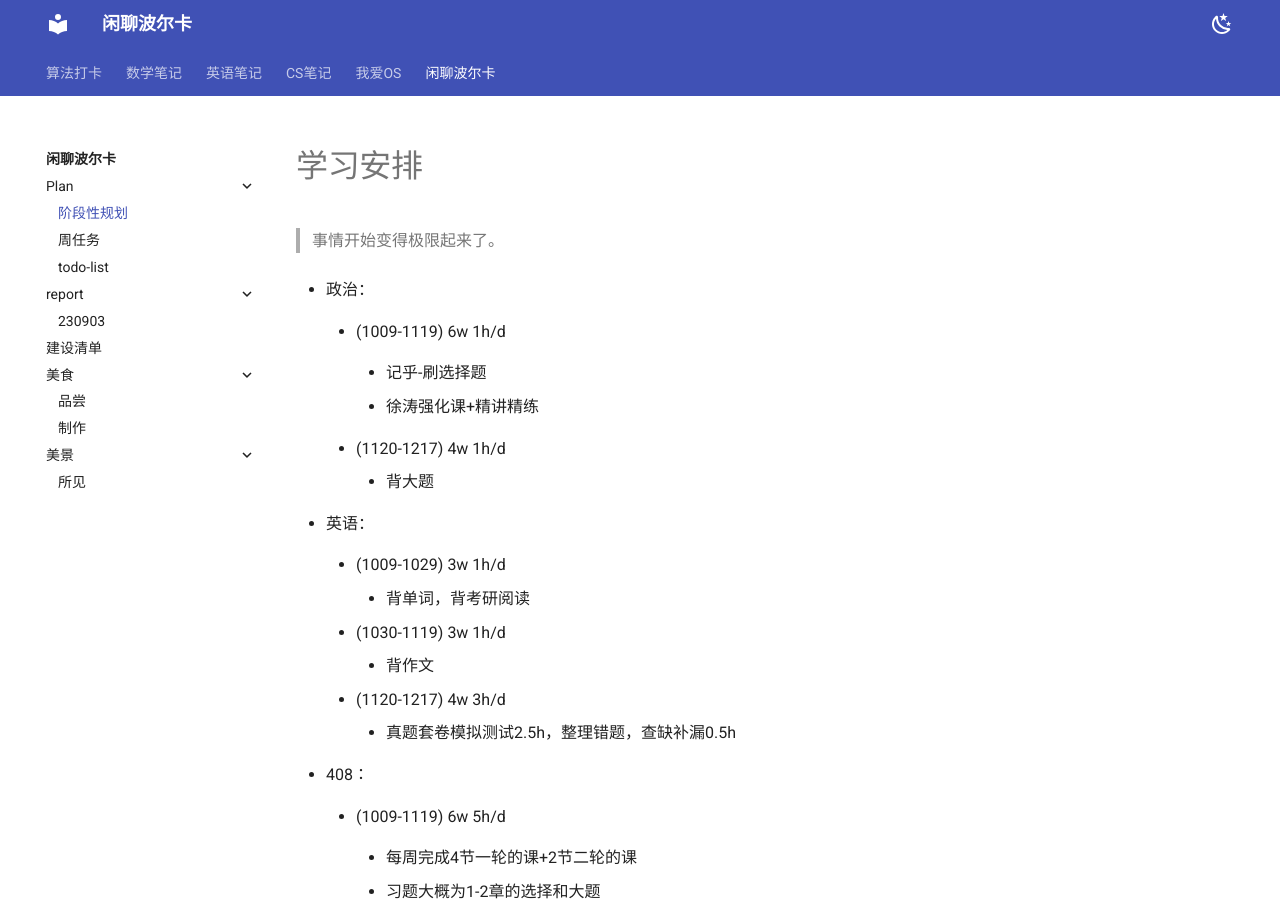
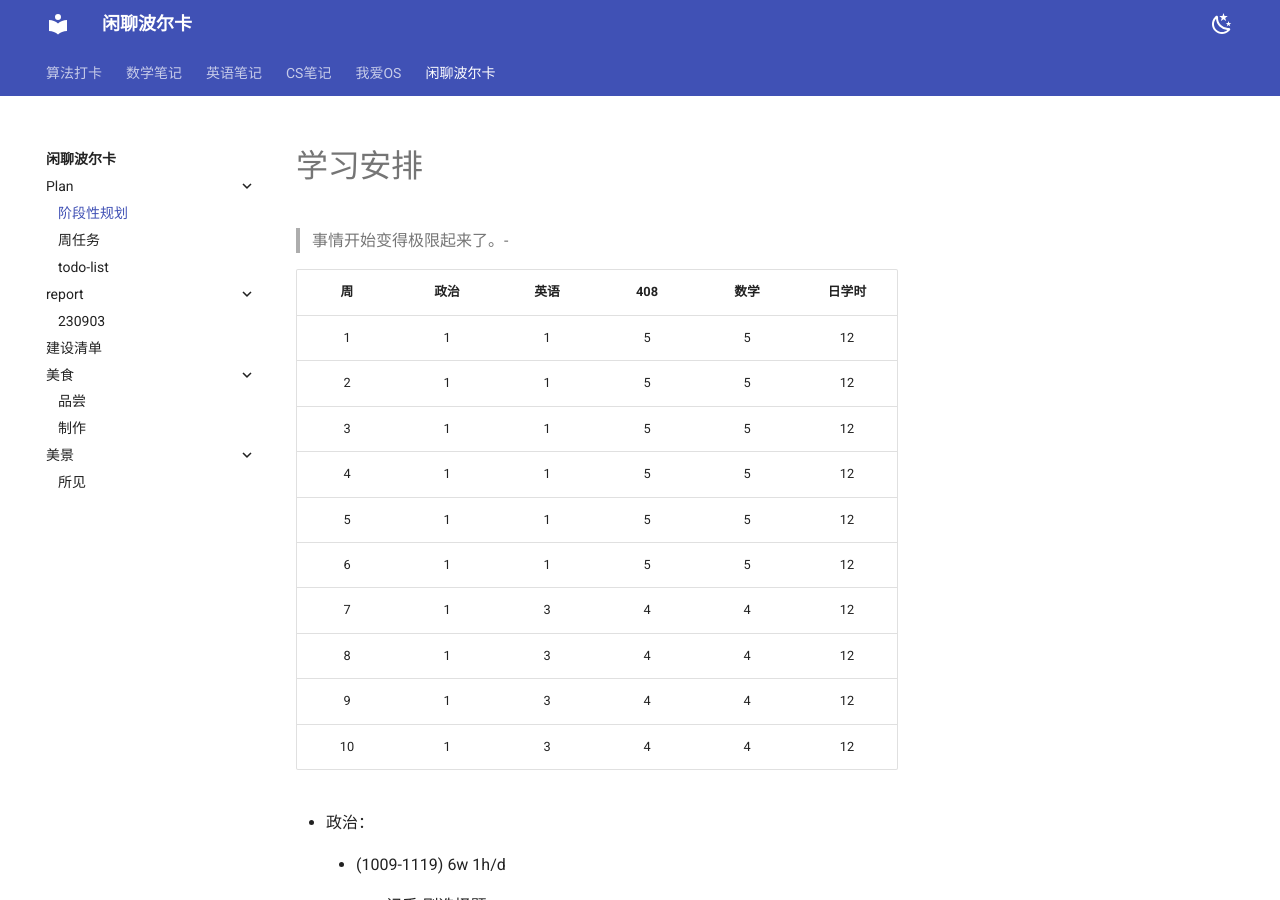
Before and after one commit to Haohahahaha/chat, an MkDocs documentation site: the page built from docs/plan/PEE-plans.md, in a window 1280 px wide and 900 px high. Built offline with MkDocs 1.6.1 and Material for MkDocs 9.7.7, drawn with Linux system fonts in a browser that asks for light colours.

Commit message:
2023-10-06_16:21:39 update

```diff
--- a/docs/plan/PEE-plans.md
+++ b/docs/plan/PEE-plans.md
@@ -1,6 +1,19 @@
 # 学习安排
 
-> 事情开始变得极限起来了。
+> 事情开始变得极限起来了。-
+
+|  周  | 政治 | 英语 | 408  | 数学 | 日学时 |
+| :--: | :--: | :--: | :--: | :--: | :----: |
+|  1   |  1   |  1   |  5   |  5   |   12   |
+|  2   |  1   |  1   |  5   |  5   |   12   |
+|  3   |  1   |  1   |  5   |  5   |   12   |
+|  4   |  1   |  1   |  5   |  5   |   12   |
+|  5   |  1   |  1   |  5   |  5   |   12   |
+|  6   |  1   |  1   |  5   |  5   |   12   |
+|  7   |  1   |  3   |  4   |  4   |   12   |
+|  8   |  1   |  3   |  4   |  4   |   12   |
+|  9   |  1   |  3   |  4   |  4   |   12   |
+|  10  |  1   |  3   |  4   |  4   |   12   |
 
 - 政治：
 
```
